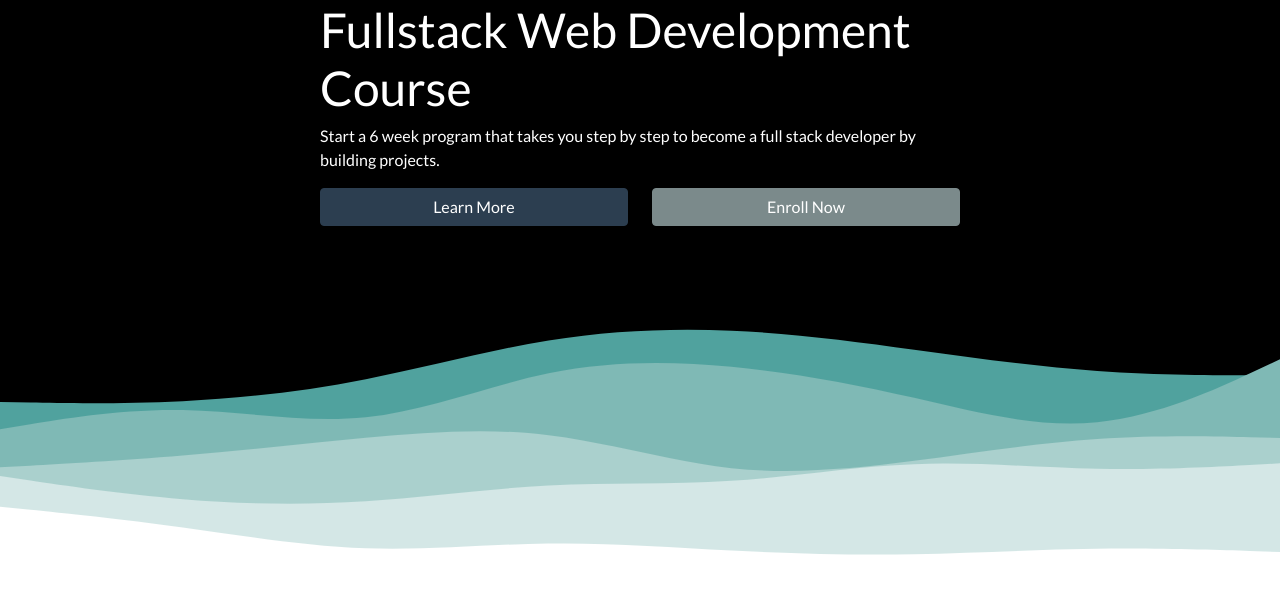
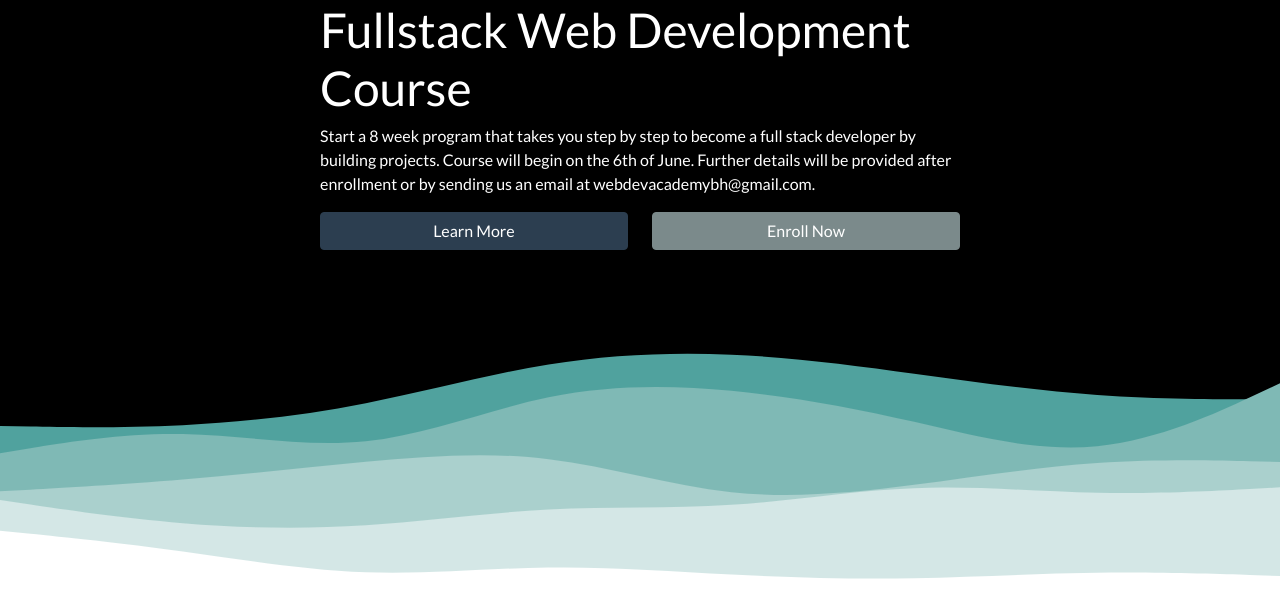
Before and after one commit to ZaidKaraymeh/webdevacademybh, a Django app: page / in a window 1280 px wide. Shown: the part 571-1180 px from the top of the page. Run offline with Django 4.2, Linux system fonts and the light colour scheme; some libraries are stand-ins or nearby versions.

Commit message:
0.1.1 Deploy

```diff
--- a/base/templates/home.html
+++ b/base/templates/home.html
@@ -15,8 +15,8 @@
       <div class="row">
         <h1>Fullstack Web Development Course</h1>
         <p>
-          Start a 6 week program that takes you step by step to become a full
-          stack developer by building projects.
+          Start a 8 week program that takes you step by step to become a full
+          stack developer by building projects. Course will begin on the 6th of June. Further details will be provided after enrollment or by sending us an email at webdevacademybh@gmail.com.
         </p>
       </div>
       <div class="row">
```
